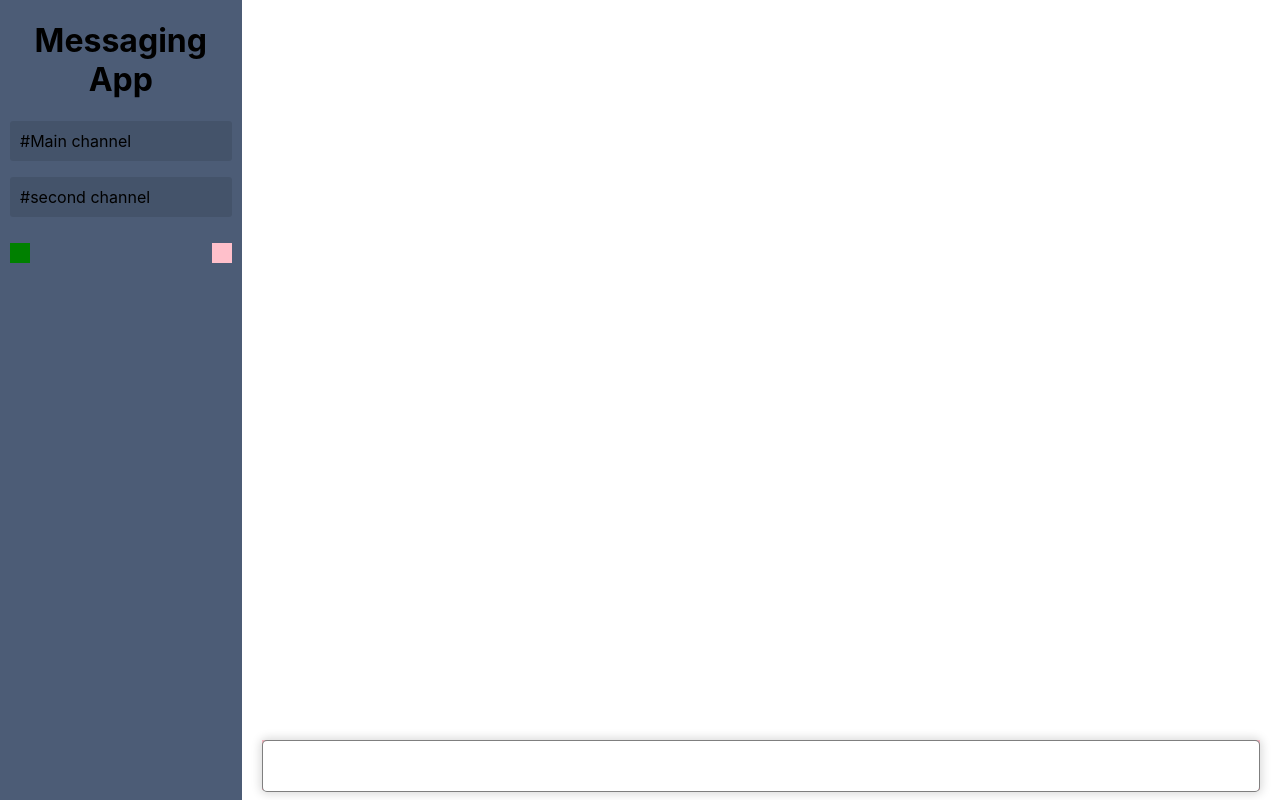
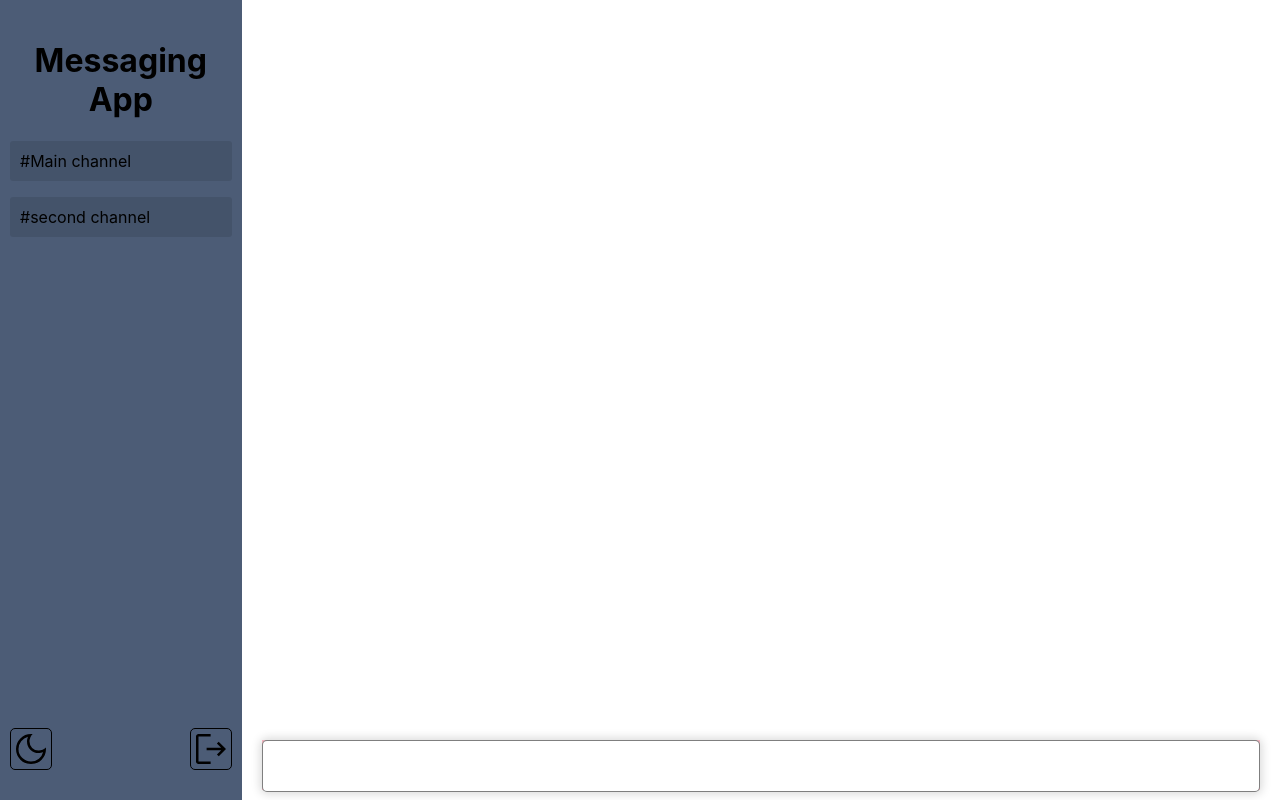
Before and after one commit to chris-base/messaging-app, a React (Create React App) app: page / in a window 1280 px wide. Built offline with nearby package versions, Linux system fonts and the light colour scheme.

Commit message:
added sidebar button icons/more sidebar layout advancements

```diff
--- a/src/App.js
+++ b/src/App.js
@@ -1,11 +1,14 @@
+import { useState } from "react";
 import "./App.css";
 import SidebarComponent from "./Components/SidebarComponent";
 import MainChatComponent from "./Components/MainChatComponent";
 
 function App() {
+  const [darkMode, setDarkMode] = useState(false);
+
   return (
     <div className='App'>
-      <SidebarComponent />
+      <SidebarComponent darkMode={darkMode} setDarkMode={setDarkMode} />
       <MainChatComponent />
     </div>
   );
--- a/src/Components/SidebarComponent.js
+++ b/src/Components/SidebarComponent.js
@@ -1,10 +1,11 @@
 import "../Styles/SidebarStyles.css";
 
-const SidebarComponent = () => {
+const SidebarComponent = ({ darkMode, setDarkMode }) => {
   let channels = ["Main channel", "second channel"];
 
   return (
     <div id='sidebarContainer'>
+      <div id='mainSBContents'>
         <div id='sidebarHeader'>
           <h1>Messaging App</h1>
         </div>
@@ -16,11 +17,21 @@ const SidebarComponent = () => {
             </div>
           );
         })}
+      </div>
 
       <div id='sidebarButtonContainer'>
-        <div id='darkModeButton' />
+        <div
+          onClick={() => setDarkMode(!darkMode)}
+          class='sbButtons'
+          id='darkModeButton'
+          style={darkMode ? { filter: "invert(100%) sepia(53%) saturate(353%) hue-rotate(240deg) brightness(107%) contrast(102%)" } : {}}
+        />
 
-        <div id='logoutButton' />
+        <div
+          class='sbButtons'
+          id='logoutButton'
+          style={darkMode ? { filter: "invert(100%) sepia(53%) saturate(353%) hue-rotate(240deg) brightness(107%) contrast(102%)" } : {}}
+        />
       </div>
     </div>
   );
--- a/src/Styles/SidebarStyles.css
+++ b/src/Styles/SidebarStyles.css
@@ -2,6 +2,13 @@
   width: 300px;
   height: 100vh;
   background-color: rgba(0, 23, 61, 0.7);
+  display: flex;
+  flex-direction: column;
+  justify-content: space-between;
+  padding: 20px 0;
+  -webkit-box-sizing: border-box;
+  -moz-box-sizing: border-box;
+  box-sizing: border-box;
 }
 
 #sidebarHeader {
@@ -34,16 +41,21 @@
   padding: 10px;
 }
 
+.sbButtons {
+  cursor: pointer;
+  width: 40px;
+  height: 40px;
+  background-size: 40px;
+  background-repeat: no-repeat;
+  background-position: center;
+  border: 1px solid black;
+  border-radius: 5px;
+}
+
 #darkModeButton {
-  cursor: pointer;
-  width: 20px;
-  height: 20px;
-  background-color: green;
+  background-image: url("../../public/dark_mode_icon.svg");
 }
 
 #logoutButton {
-  cursor: pointer;
-  width: 20px;
-  height: 20px;
-  background-color: pink;
+  background-image: url("../../public/logout_icon.svg");
 }
```
Also changed, not shown: public/dark_mode_icon.svg (added), public/logout_icon.svg (added). Lines whose indentation alone changed are shown as unchanged.
